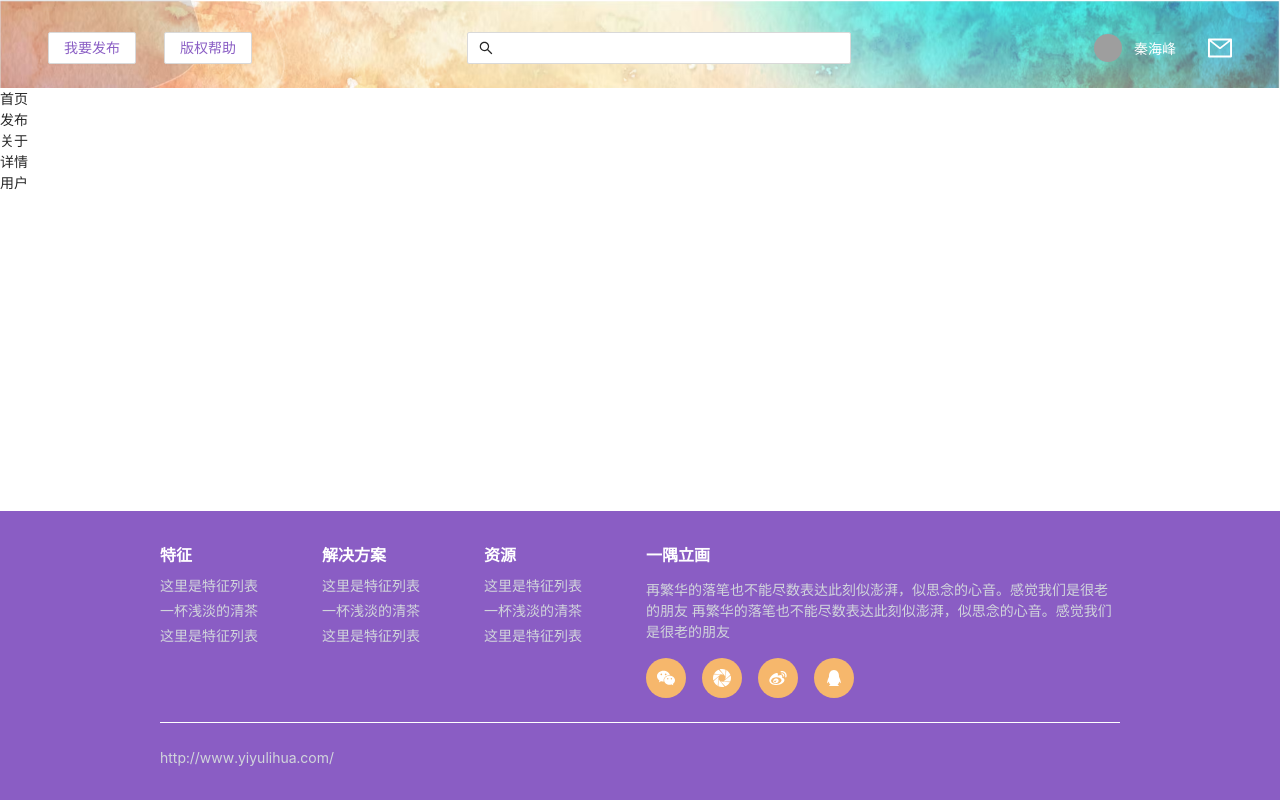
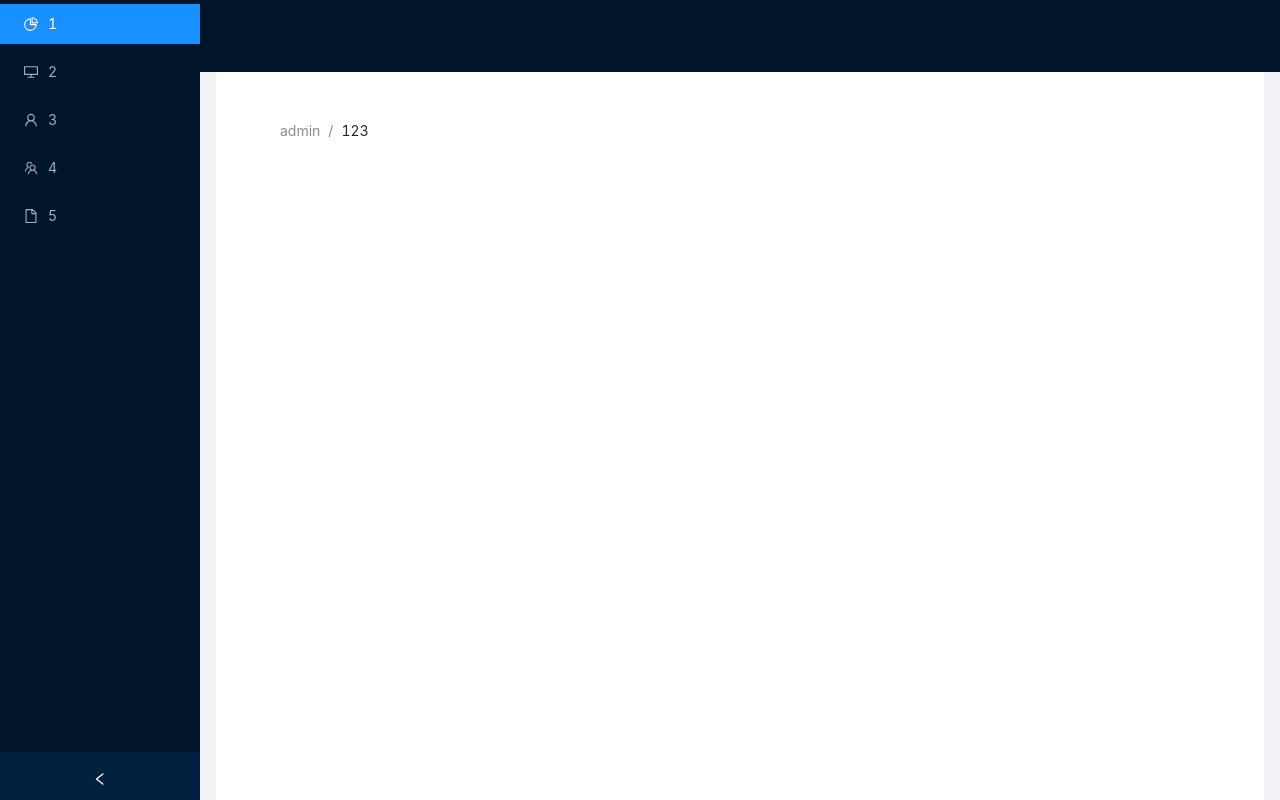
Before and after one commit to jjlstruggle/yiyour, a React app: page /admin in a window 1280 px wide. Before the commit this address led to /. Built offline with nearby package versions, Linux system fonts and the light colour scheme; grey boxes are pictures that could not be loaded.

Commit message:
中后台

```diff
--- /dev/null
+++ b/src/components/frame/index.tsx
@@ -0,0 +1,84 @@
+import {
+  DesktopOutlined,
+  FileOutlined,
+  PieChartOutlined,
+  TeamOutlined,
+  UserOutlined,
+} from "@ant-design/icons";
+import type { MenuProps } from "antd";
+import { Breadcrumb, Layout, Menu } from "antd";
+import React, { useEffect, useState } from "react";
+
+const { Header, Content, Footer, Sider } = Layout;
+
+type MenuItem = Required<MenuProps>["items"][number];
+
+function getItem(
+  label: React.ReactNode,
+  key: React.Key,
+  icon?: React.ReactNode,
+  children?: MenuItem[]
+): MenuItem {
+  return {
+    key,
+    icon,
+    children,
+    label,
+  } as MenuItem;
+}
+
+const items: MenuItem[] = [
+  getItem("1", "1", <PieChartOutlined />),
+  getItem("2", "2", <DesktopOutlined />),
+  getItem("3", "sub1", <UserOutlined />),
+  getItem("4", "sub2", <TeamOutlined />),
+  getItem("5", "9", <FileOutlined />),
+];
+
+const AdminFrame: React.FC = (props: any) => {
+  const [collapsed, setCollapsed] = useState(false);
+  return (
+    <Layout style={{ minHeight: "100vh" }}>
+      <Sider
+        collapsible
+        collapsed={collapsed}
+        onCollapse={(value) => setCollapsed(value)}
+      >
+        <div className="logo" />
+        <Menu
+          theme="dark"
+          defaultSelectedKeys={["1"]}
+          mode="inline"
+          items={items}
+        />
+      </Sider>
+      <Layout className="site-layout">
+        <Header
+          className="site-layout-background"
+          style={{ padding: 0 }}
+        ></Header>
+        <Content
+          style={{
+            margin: "0 16px",
+            padding: "4vh 5vw",
+            backgroundColor: "#FFFF",
+          }}
+        >
+          <Breadcrumb
+            style={{
+              margin: "16px 0",
+            }}
+          >
+            <Breadcrumb.Item>admin</Breadcrumb.Item>
+            <Breadcrumb.Item>
+              {props.children.props.children.props.path}
+            </Breadcrumb.Item>
+          </Breadcrumb>
+          {props.children}
+        </Content>
+      </Layout>
+    </Layout>
+  );
+};
+
+export default AdminFrame;
--- a/src/index.tsx
+++ b/src/index.tsx
@@ -1,10 +1,11 @@
 import ReactDOM from "react-dom/client";
 import "./index.css";
 import Layout from "@/layout";
+import Admin from "./pages/admin";
 import { Provider } from "@/context/i18a";
 import { BrowserRouter } from "react-router-dom";
 import LocaleProvider from "@/context/LocaleProvider";
-
+import { Routes, Route, Navigate } from "react-router-dom";
 import "dayjs/locale/zh-cn";
 import dayjs from "dayjs";
 dayjs.locale("zh-cn");
@@ -17,7 +18,10 @@ root.render(
   <Provider>
     <LocaleProvider>
       <BrowserRouter>
-        <Layout />
+        <Routes>
+          <Route path="/*" element={<Layout />} />
+          <Route path="/admin/*" element={<Admin />} />
+        </Routes>
       </BrowserRouter>
     </LocaleProvider>
   </Provider>
--- /dev/null
+++ b/src/pages/admin/index.tsx
@@ -0,0 +1,14 @@
+import useLazy from "../../hooks/useLazy";
+import { Routes, Route, Navigate } from "react-router-dom";
+const Frame = useLazy(import("../../components/frame/index"));
+const Test = useLazy(import("./test/index"));
+export default function Admin() {
+  return (
+    <Frame>
+      {/* <Test /> */}
+      <Routes>
+        <Route path="123" element={<Test />} />
+      </Routes>
+    </Frame>
+  );
+}
--- /dev/null
+++ b/src/pages/admin/test/index.tsx
@@ -0,0 +1,3 @@
+export default function Test() {
+  return <div>123111111111111111111111111</div>;
+}
```
